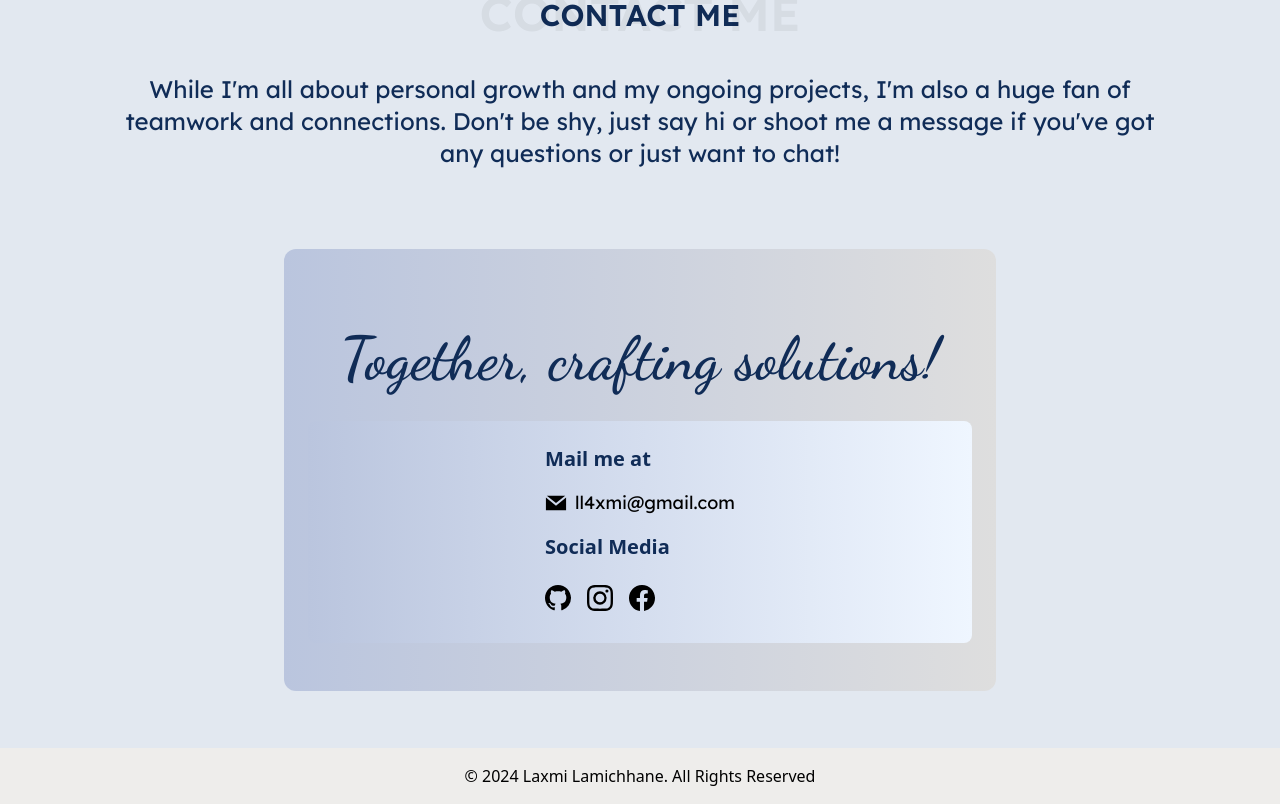
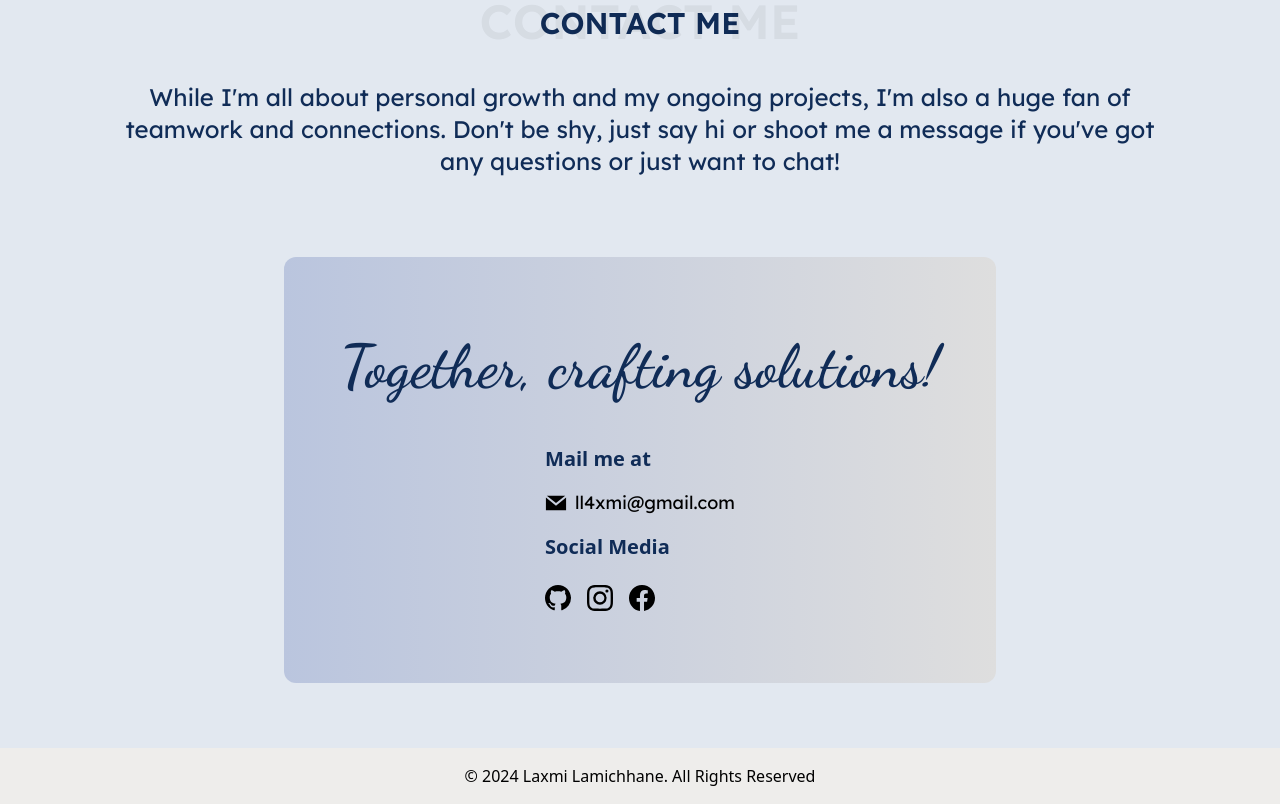
Before and after one commit to llaxmi/llaxmi, a React (Vite) app: page / in a window 1280 px wide. Shown: the part 2452-3256 px from the top of the page. Built offline with nearby package versions, Linux system fonts and the light colour scheme; a web font is replaced by a local one.

Commit message:
change styles

```diff
--- a/src/components/ContactCard.jsx
+++ b/src/components/ContactCard.jsx
@@ -10,7 +10,7 @@ const ContactCard = () => {
           Together, crafting solutions!
         </h3>
       </div>
-      <div className=" w-full  flex-col bg-gradient-to-r from-gradient1 to-blue-50 text-left p-4 md:p-6 rounded-lg m-4 md:m-0 grid place-content-center">
+      <div className=" w-full text-left p-4 md:p-4 rounded-lg m-4 md:m-0 grid place-content-center">
         <h2 className="text-lg md:text-xl font-semibold text-pri mb-2 md:mb-4">
           Mail me at
         </h2>
--- a/src/screens/aboutme.jsx
+++ b/src/screens/aboutme.jsx
@@ -20,8 +20,9 @@ const AboutMe = () => {
           </p>
           <p className="font-lexend ssm:text-lg lg:text-xl text-tert leading-relaxed mt-4">
             With a passion for app development and a sprinkle of joy found in
-            web development, I&apos;m always exploring the endless possibilities
-            of the digital world.
+            web development,
+            <br /> I&apos;m always exploring the endless possibilities of the
+            digital world.
           </p>
           <p className="font-lexend ssm:text-lg lg:text-xl text-tert leading-relaxed mt-4 overflow-hidden">
             When I&apos;m not coding, you&apos;ll find me immersed in
--- a/src/screens/portfolio.jsx
+++ b/src/screens/portfolio.jsx
@@ -13,7 +13,7 @@ const Portfolio = () => {
         The projects I&apos;m currently immersed in are nearing completion and
         will soon be unveiled for exploration and enjoyment.
       </p>
-      <div className="p-10 w-full h-min-screen my-2 gap-x-2 gap-y-6 grid md:flex-row ssm:grid-cols-1 md:grid-cols-2 lg:grid-cols-4">
+      <div className="p-10 w-full h-min-screen my-2 gap-x-2 gap-y-6 grid md:flex-row ssm:grid-cols-1 md:grid-cols-2 lg:grid-cols-4 place-items-center">
         {projects.map((projectName) => {
           return (
             <ProjectCard
```
